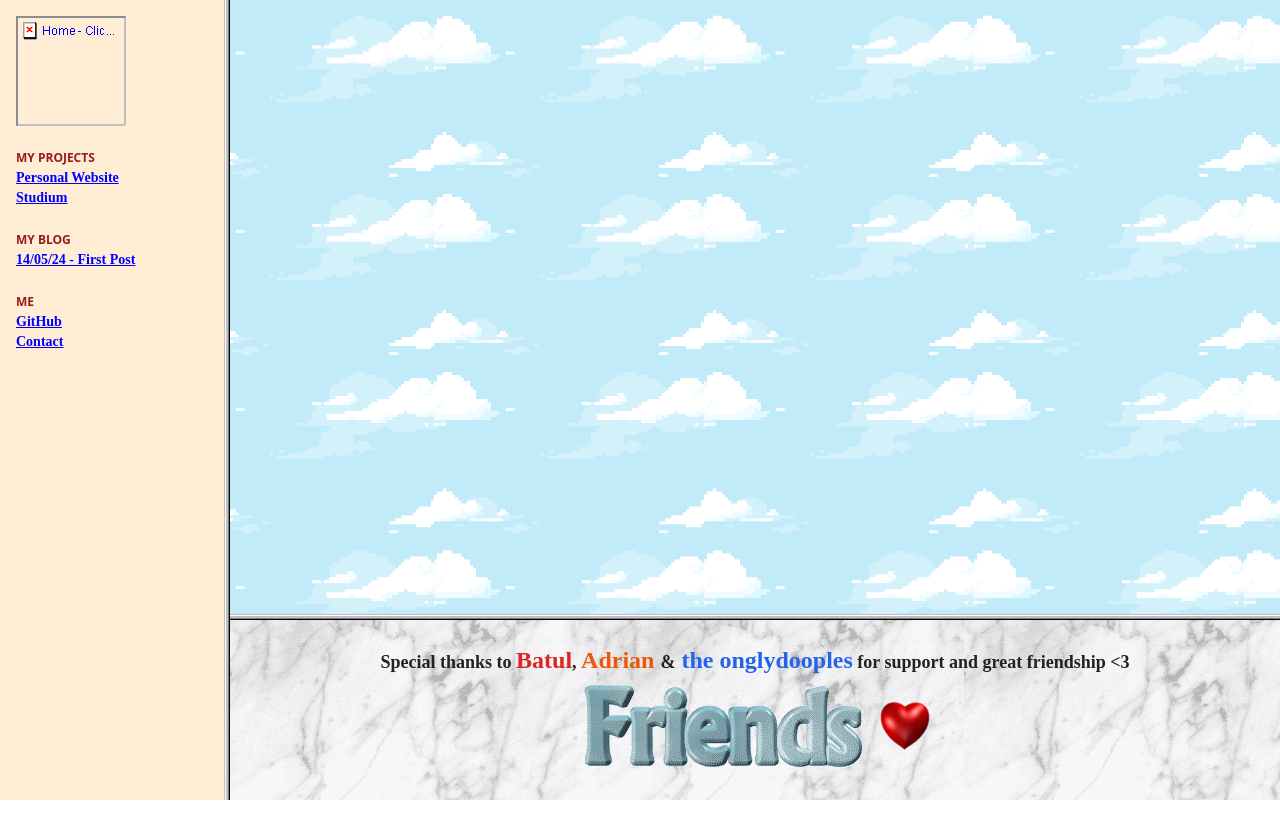
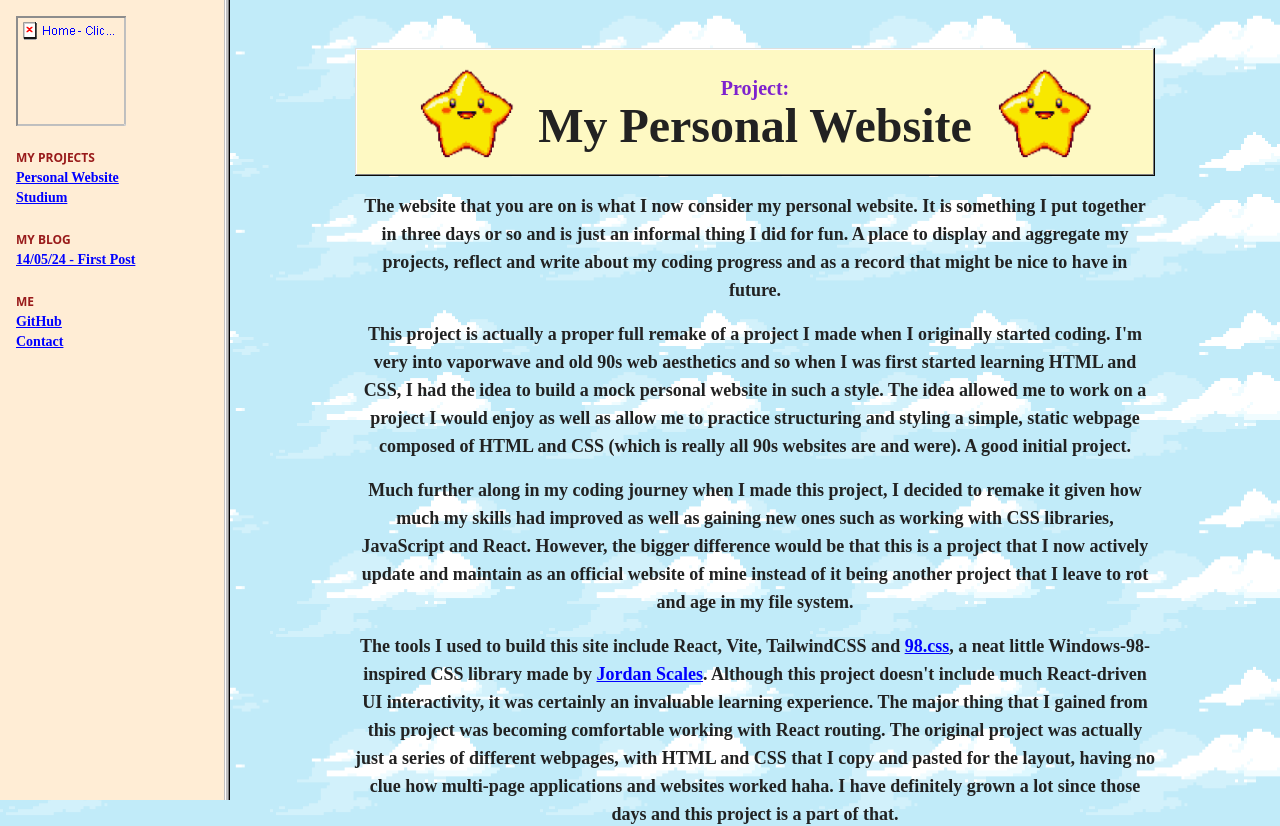
Before and after one commit to nicoll-douglas/nicoll-douglas.github.io, a React (Vite) app: page /projects/personal-website in a window 1280 px wide. Shown: the top 826 px of the page. Before the commit the page ends 800 px from the top, so only its background shows below. Built offline with nearby package versions, Linux system fonts and the light colour scheme; the HTML template or start-up script is replaced by a standard one.

Commit message:
Complete projcet page about personal website

```diff
--- a/src/components/Header.jsx
+++ b/src/components/Header.jsx
@@ -1,7 +1,7 @@
 export default function Header({ children, background }) {
   return (
     <div
-      className={`flex items-center justify-center window ${background} py-4 lg:px-4 w-full`}
+      className={`flex items-center justify-center text-center window ${background} py-4 lg:px-4 w-full`}
     >
       {children}
     </div>
--- a/src/pages/Home/Home.jsx
+++ b/src/pages/Home/Home.jsx
@@ -14,23 +14,21 @@ export default function Home() {
           className="w-44 lg:hidden"
           aria-hidden="true"
         />
-        <h1 className="flex flex-col items-center text-xl text-center">
-          <span className="text-lg text-purple-700">
+        <div className="flex flex-col items-center text-xl text-center">
+          <p className="text-lg text-purple-700">
             Welcome to the website of...
-          </span>
+          </p>
           <img
             src="/word-art/word-art-molten.gif"
             className="h-16 xs:h-10"
             alt="Nicoll Douglas"
           />
-          <span>
+          <p>
             <span className="text-3xl text-red-500">Programmer</span> &{" "}
             <span className="text-2xl text-pink-500">Web Developer</span>
-          </span>
-          <span className="text-blue-700">
-            Who needs web design anyway? ;-)
-          </span>
-        </h1>
+          </p>
+          <p className="text-blue-700">Who needs web design anyway? ;-)</p>
+        </div>
         <img
           src="/animated/palm-tree.webp"
           className="w-44 lg:hidden"
--- a/src/pages/projects/PersonalWebsite/PersonalWebsite.jsx
+++ b/src/pages/projects/PersonalWebsite/PersonalWebsite.jsx
@@ -1 +1,71 @@
-export default function PersonalWebsite() {}
+import Header from "../../../components/Header";
+
+export default function PersonalWebsite() {
+  return (
+    <article className="max-w-[800px]">
+      <Header background="bg-yellow-100">
+        <img
+          src="/animated/star.gif"
+          aria-hidden="true"
+          className="w-24 sm:hidden"
+        />
+        <div className="flex flex-col items-center justify-center mx-6 md:mx-0">
+          <p className="text-xl text-purple-700 ">Project:</p>
+          <h1 className="text-5xl sm:text-3xl">My Personal Website</h1>
+        </div>
+        <img
+          src="/animated/star.gif"
+          aria-hidden="true"
+          className="w-24 sm:hidden"
+        />
+      </Header>
+      <div className="flex flex-col gap-4 items-center text-center">
+        <p className="mt-4">
+          The website that you are on is what I now consider my personal
+          website. It is something I put together in three days or so and is
+          just an informal thing I did for fun. A place to display and aggregate
+          my projects, reflect and write about my coding progress and as a
+          record that might be nice to have in future.
+        </p>
+        <p>
+          This project is actually a proper full remake of a project I made when
+          I originally started coding. I{"'"}m very into vaporwave and old 90s
+          web aesthetics and so when I was first started learning HTML and CSS,
+          I had the idea to build a mock personal website in such a style. The
+          idea allowed me to work on a project I would enjoy as well as allow me
+          to practice structuring and styling a simple, static webpage composed
+          of HTML and CSS (which is really all 90s websites are and were). A
+          good initial project.
+        </p>
+        <p>
+          Much further along in my coding journey when I made this project, I
+          decided to remake it given how much my skills had improved as well as
+          gaining new ones such as working with CSS libraries, JavaScript and
+          React. However, the bigger difference would be that this is a project
+          that I now actively update and maintain as an official website of mine
+          instead of it being another project that I leave to rot and age in my
+          file system.
+        </p>
+        <p>
+          The tools I used to build this site include React, Vite, TailwindCSS
+          and{" "}
+          <a href="https://jdan.github.io/98.css/" target="_blank">
+            98.css
+          </a>
+          , a neat little Windows-98-inspired CSS library made by{" "}
+          <a href="https://github.com/jdan" target="_blank">
+            Jordan Scales
+          </a>
+          . Although this project doesn{"'"}t include much React-driven UI
+          interactivity, it was certainly an invaluable learning experience. The
+          major thing that I gained from this project was becoming comfortable
+          working with React routing. The original project was actually just a
+          series of different webpages, with HTML and CSS that I copy and pasted
+          for the layout, having no clue how multi-page applications and
+          websites worked haha. I have definitely grown a lot since those days
+          and this project is a part of that.
+        </p>
+      </div>
+    </article>
+  );
+}
```
Also changed, not shown: public/animated/star.gif (added).
